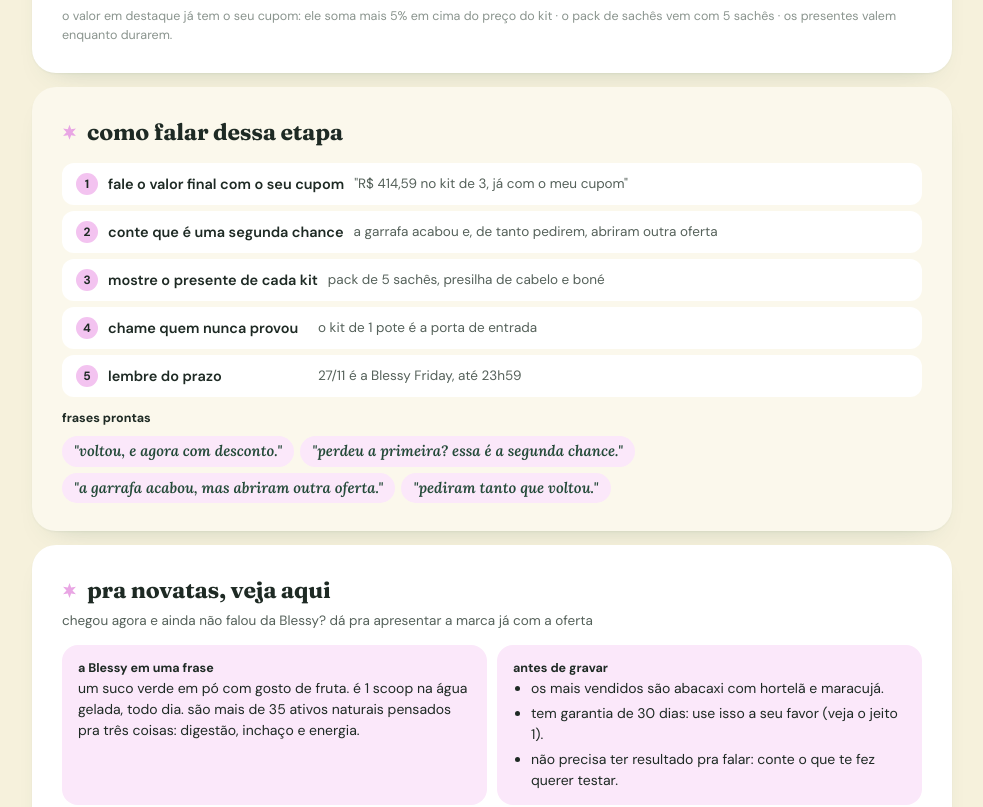
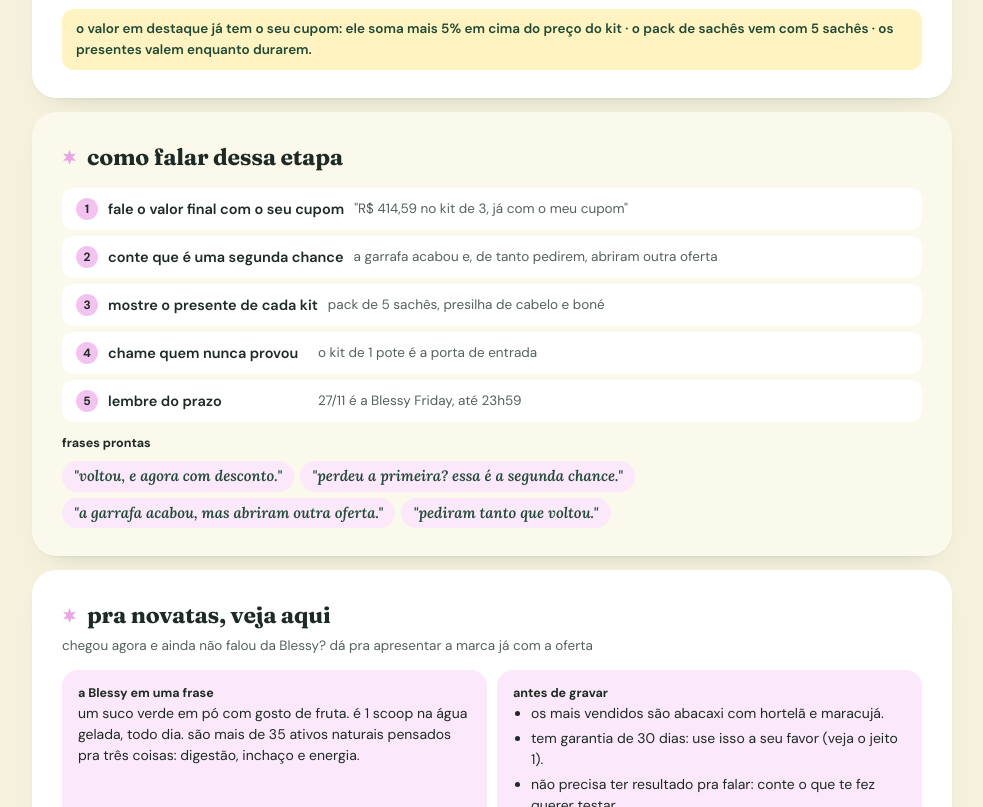
Before and after one commit to bylaridiniz/briefing-blessy-friday, a plain HTML site: page index.html in a window 1280 px wide. Shown: the part 1771-2578 px from the top of the page, without its empty margins (148-1131 px from the left). Drawn offline with nearby package versions, Linux system fonts and the light colour scheme.

Commit message:
etapa 2: obs da oferta mais forte
Co-Authored-By: Claude Opus 5.5 <noreply@anthropic.com>
Claude-Session: https://claude.ai/code/session_018ZBj2bKy24YgaCU1MBi3Wa

```diff
--- a/index.html
+++ b/index.html
@@ -425,6 +425,7 @@ body::before { content: ""; position: fixed; inset: 0 0 auto; height: env(safe-a
 .price .pp { white-space: nowrap; }
 a.wa { color: var(--deep); font-weight: 700; text-decoration: underline; text-underline-offset: 2px; }
 .collab-note { margin-top: 14px; }
+.fine.fine-strong { color: var(--deep); font-weight: 600; font-size: 13.5px; background: var(--yellow-soft); border-radius: 12px; padding: 10px 14px; margin-top: 12px; }
 .price b { display: block; }
 @media (max-width: 600px) { .kit { grid-template-columns: 1fr; } .kit .price { text-align: left; display: grid; justify-items: start; gap: 1px; } .kit .price .pp { white-space: normal; } }
 
@@ -546,7 +547,7 @@ h2::before { content: ''; flex: none; width: 15px; height: 15px; background: var
           <div class="price"><s>de R$ 569,70</s><small class="nc">R$ 436,41 sem cupom</small><b>R$ 414,59</b><em class="pp">com o seu cupom · R$ 138,20 por pote</em><span>23% off + 5% do cupom</span></div>
         </div>
       </div>
-      <p class="fine">o valor em destaque já tem o seu cupom: ele soma mais 5% em cima do preço do kit · o pack de sachês vem com 5 sachês · os presentes valem enquanto durarem.</p>
+      <p class="fine fine-strong">o valor em destaque já tem o seu cupom: ele soma mais 5% em cima do preço do kit · o pack de sachês vem com 5 sachês · os presentes valem enquanto durarem.</p>
     </section>
 
     <section id="como-falar" class="tint-g talk-sec">
```
